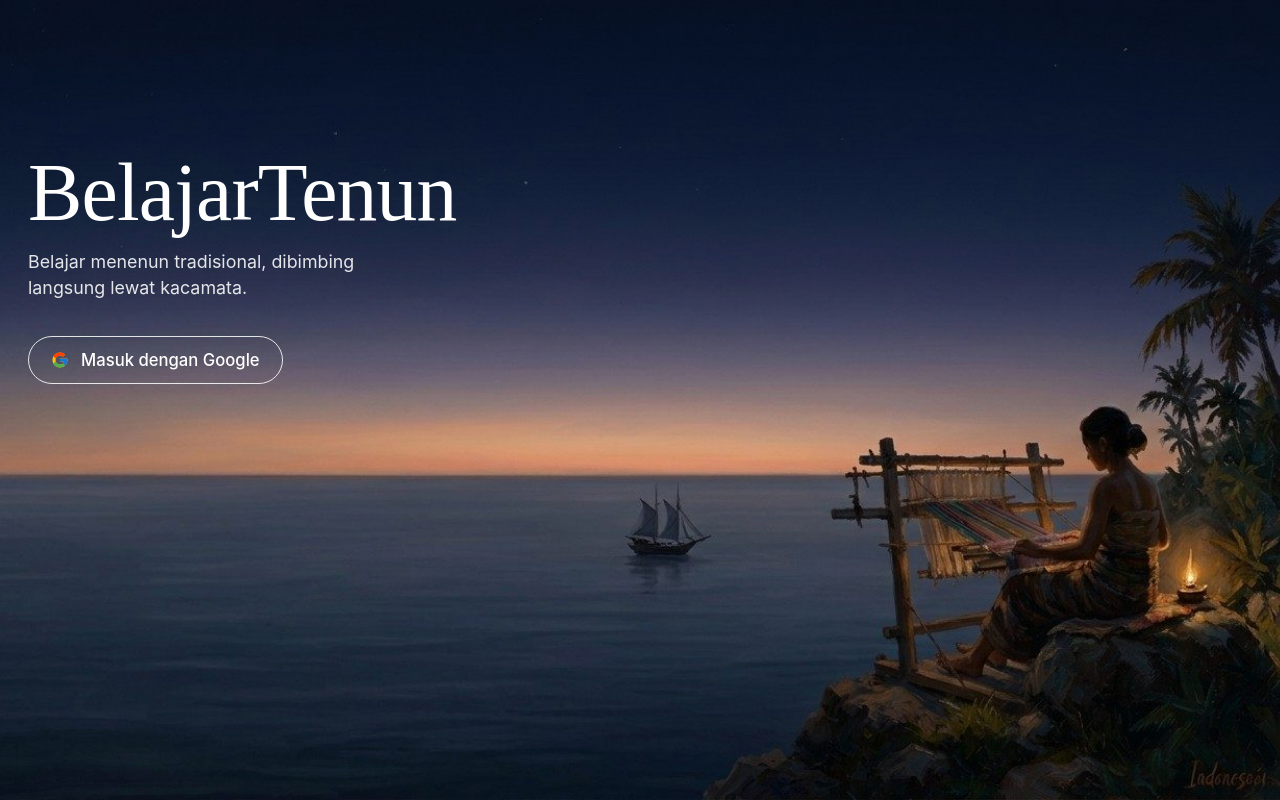
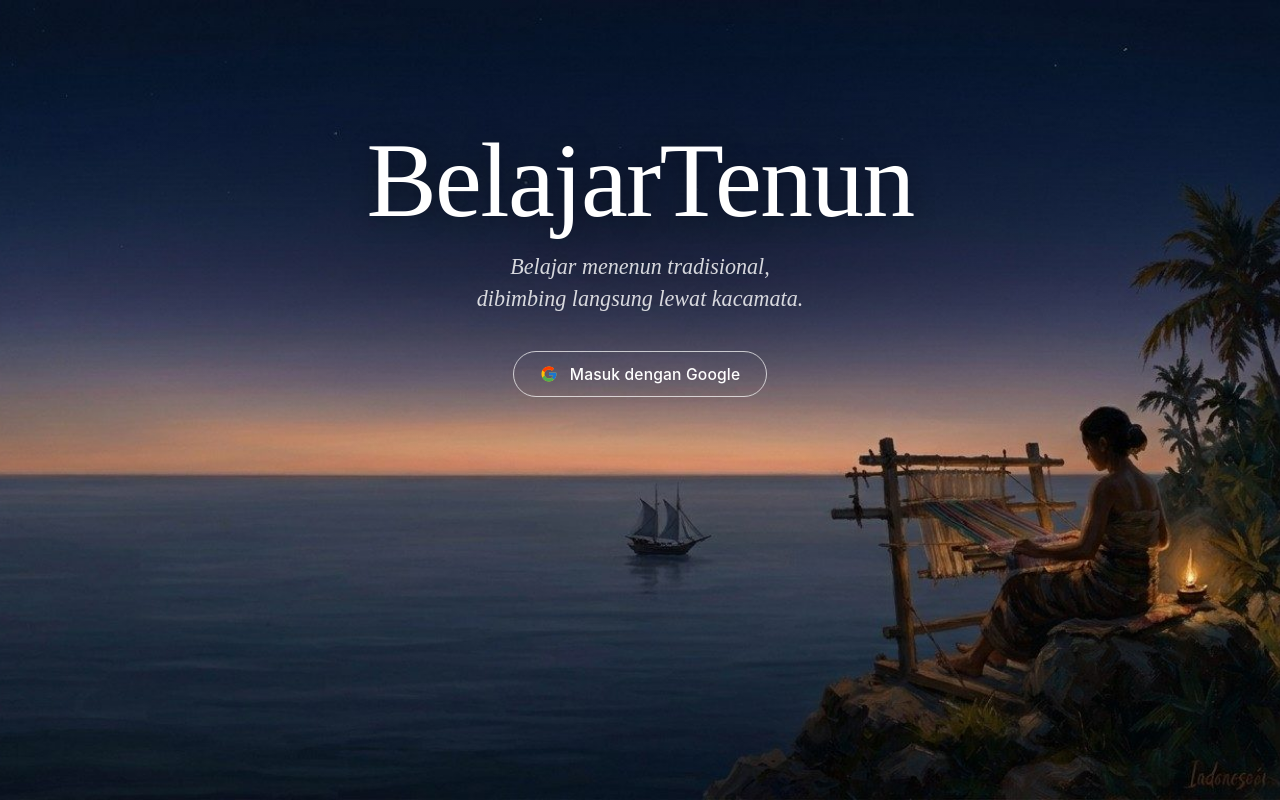
Before and after one commit to BelajarTenun/BelajarTenun, a React (Vite) app in the folder web/: page / in a window 1280 px wide. Built offline with nearby package versions, Linux system fonts and the light colour scheme; no server answers.

Commit message:
Hero landing: judul serif di tengah langit, deskripsi italic, tombol garis lebih halus

```diff
--- a/web/src/styles.css
+++ b/web/src/styles.css
@@ -125,14 +125,14 @@ input[type=radio], input[type=checkbox] { accent-color: var(--accent); width: 20
 .sheet video { width: 100%; border-radius: 12px; margin-bottom: 12px; }
 .cards { position: absolute; left: 20px; right: 20px; bottom: 120px; }
 
-/* Landing: lukisan penuh layar, judul serif, satu tombol garis */
-.landing { position: fixed; inset: 0; background: #0f1630 url(/landing.jpg) 86% center / cover no-repeat; color: #fff; }
-.landing::before { content: ""; position: absolute; inset: 0; background: linear-gradient(180deg, rgba(8,12,30,.35), transparent 55%); }
-.landing-hero { position: relative; max-width: 560px; padding: calc(18vh + env(safe-area-inset-top)) 28px 0; }
-.landing h1 { font-family: "Times New Roman", Times, serif; font-weight: 400; font-size: clamp(2.8rem, 11vw, 4.8rem); letter-spacing: -.01em; margin: 0 0 .4rem; color: #fff; }
-.landing p { font-size: 1.05rem; line-height: 1.5; max-width: 30ch; opacity: .88; margin: 0 0 2rem; }
-.btn-google { display: inline-flex; align-items: center; justify-content: center; gap: 12px; min-height: 48px; padding: 0 22px; border: 1px solid rgba(255,255,255,.85); border-radius: 999px; background: transparent; color: #fff; text-decoration: none; font-weight: 500; font-size: .98rem; }
-.btn-google:hover { background: rgba(255,255,255,.08); }
+/* Landing: lukisan penuh layar, judul serif di tengah langit, satu tombol garis */
+.landing { position: fixed; inset: 0; background: #0f1630 url(/landing.jpg) 86% center / cover no-repeat; color: #fff; display: flex; justify-content: center; }
+.landing::before { content: ""; position: absolute; inset: 0; background: radial-gradient(ellipse 70% 45% at 50% 28%, rgba(6,10,28,.45), transparent 70%); }
+.landing-hero { position: relative; display: flex; flex-direction: column; align-items: center; text-align: center; padding: calc(16vh + env(safe-area-inset-top)) 24px 0; }
+.landing h1 { font-family: "Times New Roman", Times, serif; font-weight: 400; font-size: clamp(3rem, 13vw, 6.2rem); line-height: 1; letter-spacing: -.015em; margin: 0; color: #fff; text-shadow: 0 2px 24px rgba(0,0,0,.35); }
+.landing p { font-family: "Times New Roman", Times, serif; font-style: italic; font-size: clamp(1.05rem, 4.2vw, 1.3rem); line-height: 1.45; max-width: 34ch; color: rgba(255,255,255,.82); margin: 18px 0 36px; text-wrap: balance; }
+.btn-google { display: inline-flex; align-items: center; justify-content: center; gap: 12px; min-height: 46px; padding: 0 26px; border: 1px solid rgba(255,255,255,.7); border-radius: 999px; background: transparent; color: #fff; text-decoration: none; font-weight: 500; font-size: .92rem; letter-spacing: .01em; transition: border-color .2s, background .2s; }
+.btn-google:hover { border-color: #fff; background: rgba(255,255,255,.06); }
 .btn-google.dark { border-color: var(--line); color: var(--fg); }
 .btn-google.wide { width: 100%; }
 .or { text-align: center; margin: 16px 0 0; }
```
